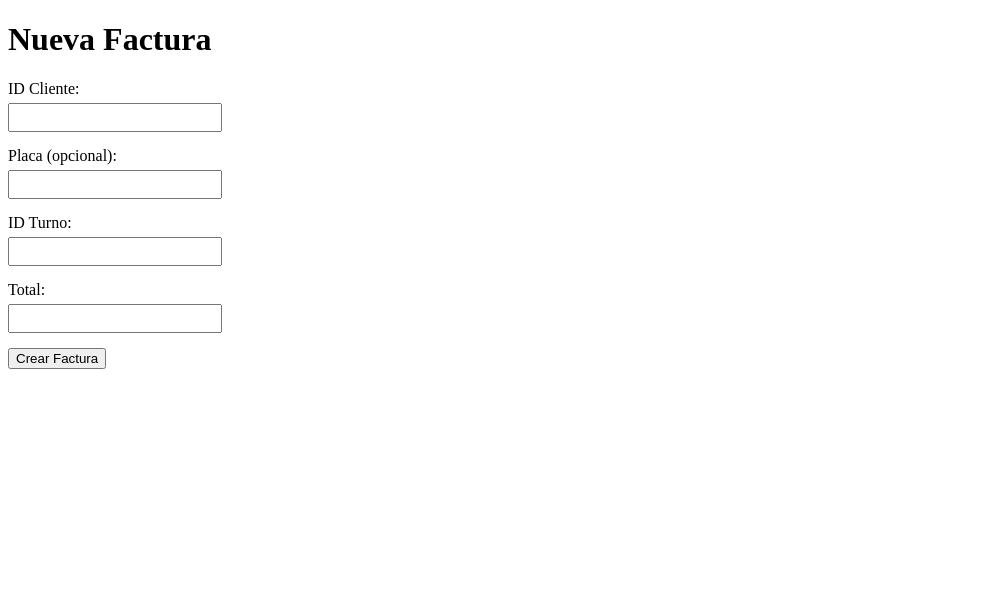
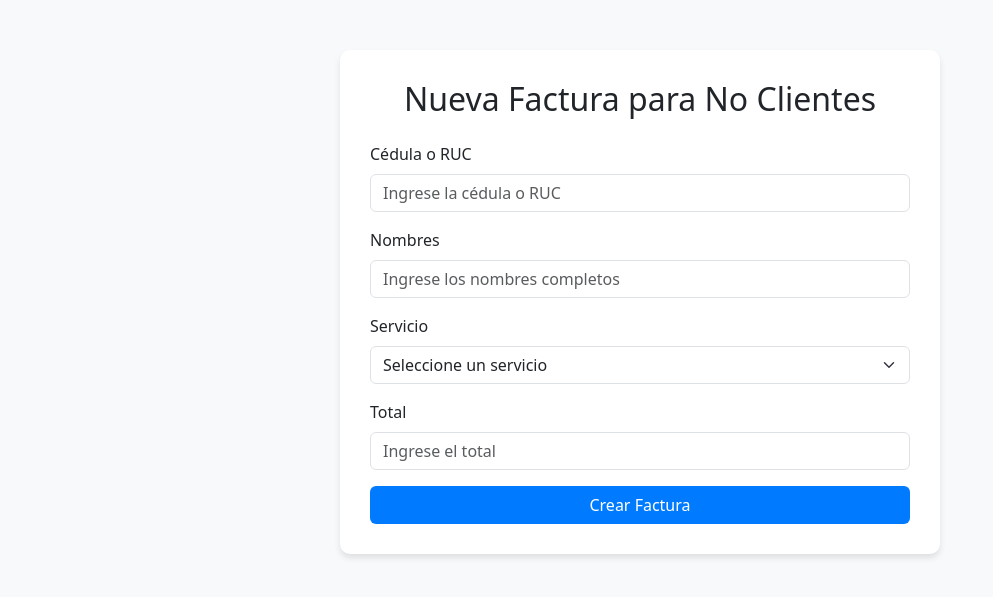
Before and after one commit to misamisa15/sistema_lavanderia, a Python web app: template templates/nueva_factura.html in a window 1280 px wide. Shown: the top 597 px of the page, without its empty margins (0-993 px from the left). Run offline with Jinja, Linux system fonts and the light colour scheme; the template is opened without the code that fills it, so the values that code supplies are empty.

Commit message:
cambios de facturacion2.0

```diff
--- a/templates/nueva_factura.html
+++ b/templates/nueva_factura.html
@@ -3,62 +3,82 @@
 <head>
     <meta charset="UTF-8">
     <meta name="viewport" content="width=device-width, initial-scale=1.0">
-    <title>Nueva Factura</title>
+    <title>Nueva Factura para No Clientes</title>
+    <!-- Bootstrap CSS -->
+    <link href="https://cdn.jsdelivr.net/npm/bootstrap@5.3.0-alpha3/dist/css/bootstrap.min.css" rel="stylesheet">
     <style>
-        .form-group {
-            margin-bottom: 15px;
+        body {
+            background-color: #f8f9fa;
         }
-        label {
-            display: block;
-            margin-bottom: 5px;
+        .form-container {
+            max-width: 600px;
+            margin: 50px auto;
+            background: #ffffff;
+            padding: 30px;
+            border-radius: 10px;
+            box-shadow: 0 4px 6px rgba(0, 0, 0, 0.1);
         }
-        input {
-            padding: 5px;
-            width: 200px;
+        .btn-custom {
+            background-color: #007bff;
+            color: #fff;
         }
-        .error {
-            color: red;
-            margin-bottom: 10px;
-        }
-        .success {
-            color: green;
-            margin-bottom: 10px;
+        .btn-custom:hover {
+            background-color: #0056b3;
         }
     </style>
 </head>
 <body>
-    <h1>Nueva Factura</h1>
-
+    <div class="container">
+        <div class="form-container">
+            <h2 class="text-center mb-4">Nueva Factura para No Clientes</h2>
             <form method="POST">
-        <div class="form-group">
-            <label for="id_cliente">ID Cliente:</label>
-            <input type="number" id="id_cliente" name="id_cliente" required>
+                <!-- Cédula o RUC -->
+                <div class="mb-3">
+                    <label for="ci_ruc" class="form-label">Cédula o RUC</label>
+                    <input type="text" class="form-control" id="ci_ruc" name="ci_ruc" placeholder="Ingrese la cédula o RUC" maxlength="13" required>
                 </div>
 
-        <div class="form-group">
-            <label for="placa">Placa (opcional):</label>
-            <input type="text" id="placa" name="placa" maxlength="6">
+                <!-- Nombres -->
+                <div class="mb-3">
+                    <label for="nombres" class="form-label">Nombres</label>
+                    <input type="text" class="form-control" id="nombres" name="nombres" placeholder="Ingrese los nombres completos" required>
                 </div>
 
-        <div class="form-group">
-            <label for="id_turno">ID Turno:</label>
-            <input type="number" id="id_turno" name="id_turno" required>
+                <!-- Servicio -->
+                <div class="mb-3">
+                    <label for="servicio" class="form-label">Servicio</label>
+                    <select class="form-select" id="servicio" name="servicio" required>
+                        <option value="">Seleccione un servicio</option>
+                        <option value="Lavado Básico">Lavado Básico</option>
+                        <option value="Lavado Completo">Lavado Completo</option>
+                        <option value="Mantenimiento">Mantenimiento</option>
+                    </select>
                 </div>
 
-        <div class="form-group">
-            <label for="total">Total:</label>
-            <input type="number" id="total" name="total" step="0.01" required>
+                <!-- Total -->
+                <div class="mb-3">
+                    <label for="total" class="form-label">Total</label>
+                    <input type="number" class="form-control" id="total" name="total" placeholder="Ingrese el total" step="0.01" required>
                 </div>
 
-        <button type="submit">Crear Factura</button>
-    </form>
+                <!-- Botón -->
+                <div class="d-grid">
+                    <button type="submit" class="btn btn-custom">Crear Factura</button>
+                </div>
 
+                <!-- Mensajes de error o éxito -->
                 {% if error %}
-        <div class="error">{{ error }}</div>
+                    <div class="alert alert-danger mt-3">{{ error }}</div>
                 {% endif %}
 
                 {% if success %}
-        <div class="success">{{ success }}</div>
+                    <div class="alert alert-success mt-3">{{ success }}</div>
                 {% endif %}
+            </form>
+        </div>
+    </div>
+
+    <!-- Bootstrap JS -->
+    <script src="https://cdn.jsdelivr.net/npm/bootstrap@5.3.0-alpha3/dist/js/bootstrap.bundle.min.js"></script>
 </body>
 </html>
```
Also changed, not shown: db/init.sql (+10 -0 lines), routes.py (+21 -92 lines). Lines whose indentation alone changed are shown as unchanged.
